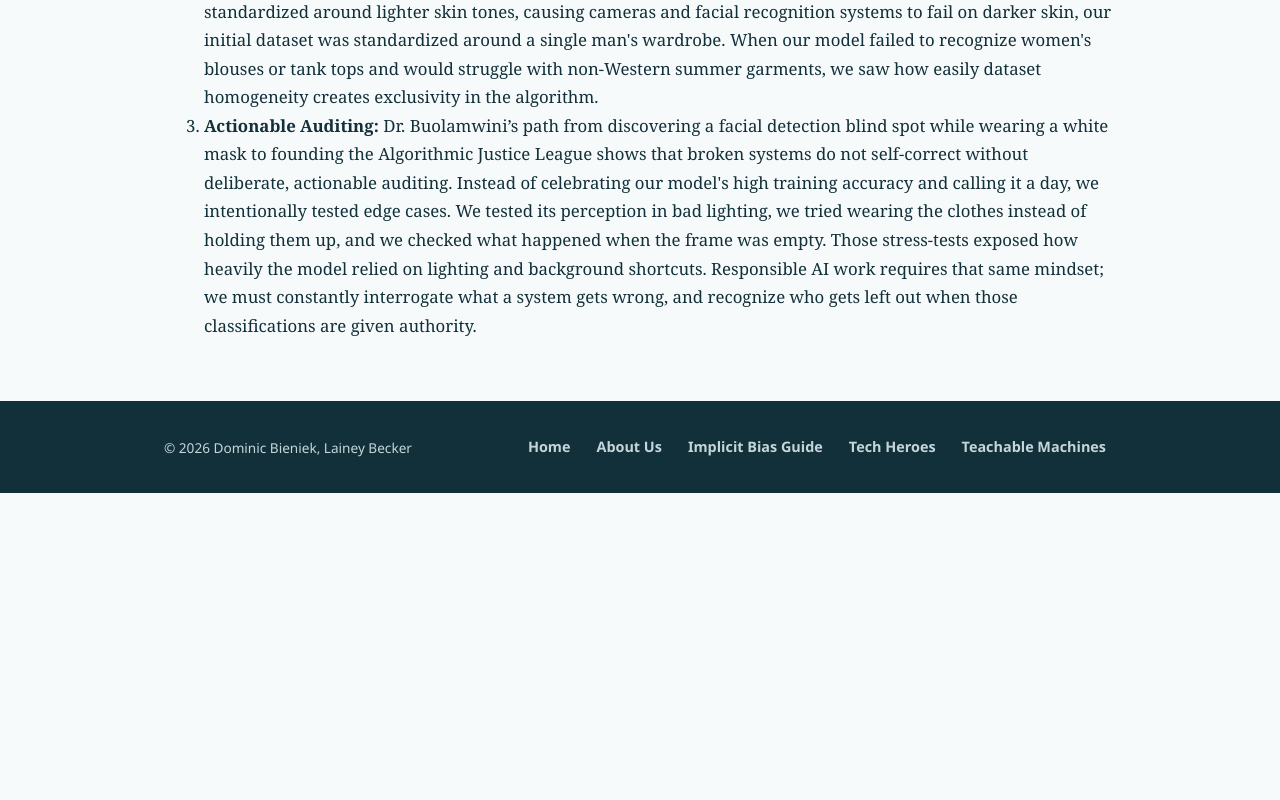
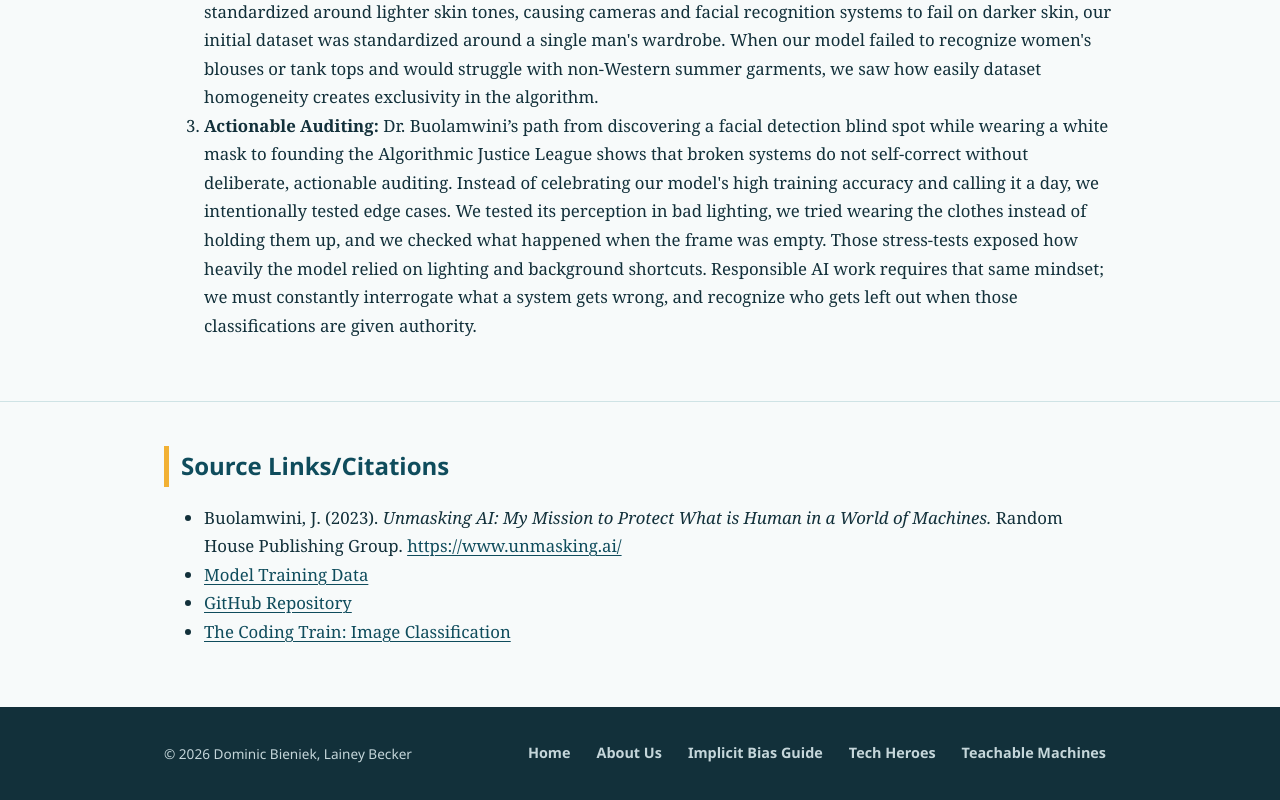
Before and after one commit to dbbieniek/LIS500Collab, a plain HTML site: page teachable-machines.html in a window 1280 px wide. Shown: the part 3671-4471 px from the top of the page. Before the commit the page ends 4164 px from the top, so only its background shows below. Drawn offline with Linux system fonts and the light colour scheme.

Commit message:
added links/citations section

```diff
--- a/teachable-machines.html
+++ b/teachable-machines.html
@@ -29,7 +29,7 @@
 <!-- Page title band: a short heading and one-line introduction. -->
 <div class="page-head"><div class="wrap"><h1 class="page-title">Teachable Machines</h1><p class="lede">Try our image model live.</p></div></div>
 <!-- Blurb/Content Block -->
-<!-- Project Overview block: placeholder. Add a short summary of the project here (what the model does, how it was trained, and which image classes it recognizes) using paragraphs under the heading. -->
+<!-- Project Overview Block (Lainey) -->
 <section class="block"><div class="wrap">
   <h2>Project Overview</h2>
   <p>Both group members contributed 100 original photos of clothing items in order to train a Google Teachable Machine image classification model. </p>
@@ -56,13 +56,13 @@
   </div>
 </div></section>
 <!-- Blurb/Content Block -->
-<!-- Demo Video block: placeholder. Add a video of the project here later, for example an embedded video with a title and a text description or captions so the content is accessible to everyone. -->
+<!-- Demo Video block (Lainey) -->
 <section class="block"><div class="wrap">
   <h2>Demo Video</h2>
   <iframe id="kaltura_player" src='https://cdnapisec.kaltura.com/p/1660902/embedPlaykitJs/uiconf_id/55063162?iframeembed=true&amp;entry_id=1_cx73e8w7&amp;config%5Bprovider%5D=%7B%22widgetId%22%3A%221_qb29aawl%22%7D&amp;config%5Bplayback%5D=%7B%22startTime%22%3A0%7D'  style="width: 576px;height: 324px;border: 0;" allowfullscreen webkitallowfullscreen mozAllowFullScreen allow="autoplay *; fullscreen *; encrypted-media *"  title="Kaltura Capture recording - November 17th 2026, 10:29:33 am"></iframe>
 </div></section>
 <!-- Blurb/Content Block -->
-<!-- Project Statement block: placeholder. Add the written project statement here later, using paragraphs under the heading and more h3 headings if it needs sub-sections. -->
+<!-- Project Statement block (Lainey) -->
 <section class="block"><div class="wrap">
   <h2>Project Statement</h2>
     <p>For our Teachable Machine project, we trained an image classifier to sort clothing into two categories: Summer Apparel and Winter Apparel. We chose seasonal clothing because while some things like heavy jackets, hats, and mittens are considered Winter clothing, there is some gray area with items that can be worn year-round depending on the weather or personal preference, like with leggings and joggers. Beyond testing whether the model could recognize seasonal material and cuts, we also wanted to see how the training data would impact its ability to classify gender-specific clothing styles accurately.</p>
@@ -93,6 +93,16 @@
         <li><strong>The "Excoded":</strong> A major theme in Unmasking AI is how unrepresentative datasets marginalize outliers (whom Dr. Buolamwini calls the "excoded”). Just as early photography calibration tools like Polaroid "Shirley cards" were standardized around lighter skin tones, causing cameras and facial recognition systems to fail on darker skin, our initial dataset was standardized around a single man's wardrobe. When our model failed to recognize women's blouses or tank tops and would struggle with non-Western summer garments, we saw how easily dataset homogeneity creates exclusivity in the algorithm.</li>
         <li><strong>Actionable Auditing:</strong> Dr. Buolamwini’s path from discovering a facial detection blind spot while wearing a white mask to founding the Algorithmic Justice League shows that broken systems do not self-correct without deliberate, actionable auditing. Instead of celebrating our model's high training accuracy and calling it a day, we intentionally tested edge cases. We tested its perception in bad lighting, we tried wearing the clothes instead of holding them up, and we checked what happened when the frame was empty. Those stress-tests exposed how heavily the model relied on lighting and background shortcuts. Responsible AI work requires that same mindset; we must constantly interrogate what a system gets wrong, and recognize who gets left out when those classifications are given authority.</li>
       </ol>
+</div></section>
+<!-- Links (Lainey) -->
+<section class="block"><div class="wrap">
+  <h2>Source Links/Citations</h2>
+    <ul>
+      <li>Buolamwini, J. (2023). <em>Unmasking AI: My Mission to Protect What is Human in a World of Machines.</em> Random House Publishing Group. <a href="https://www.unmasking.ai/">https://www.unmasking.ai/</a></li>
+      <li><a href="https://drive.google.com/drive/folders/1x4Y_2tgmzTo2F4IKFEkaBtwterhHa2Yw?usp=sharing">Model Training Data</a></li>
+      <li><a href="https://github.com/dbbieniek/LIS500Collab">GitHub Repository</a></li>
+      <li><a href="https://thecodingtrain.com/tracks/teachable-machine/teachable-machine/1-image-classification">The Coding Train: Image Classification</a></li>
+    </ul>
 </div></section>
 </main>
 <!-- This is the footer for the site.-->
```
